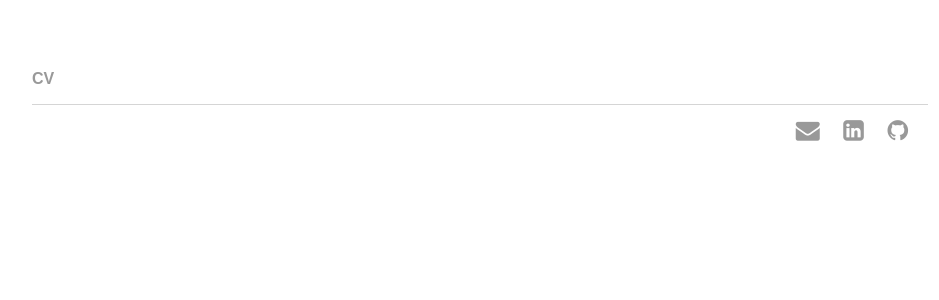
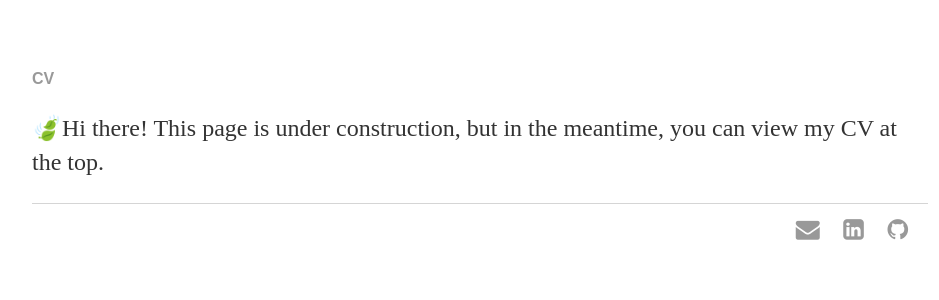
Before and after one commit to ip-jss/ip-jss.github.io, a Jekyll site: the page built from index.html, in a window 1280 px wide. Shown: the top 300 px of the page, without its empty margins (160-1099 px from the left). Built offline with Jekyll 4.4.1, drawn with Linux system fonts in a browser that asks for light colours.

Commit message:
Update index.html

```diff
--- a/index.html
+++ b/index.html
@@ -11,6 +11,6 @@ title: Jessica Ip
 
 
   <div class="blurb">
-	<!-- <p> 🍃Hi there! This page is under construction, but in the meantime, you can view my CV at the top. </p> -->
+	<p> 🍃Hi there! This page is under construction, but in the meantime, you can view my CV at the top. </p>
 
   </div>
```
